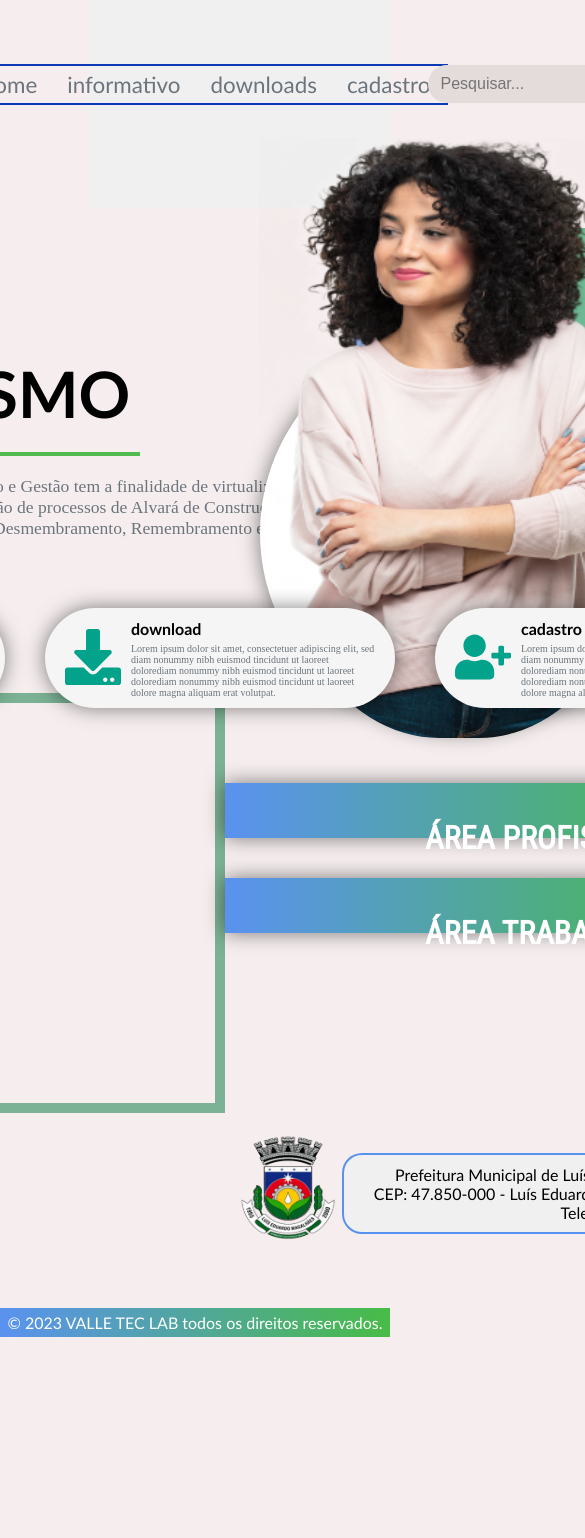
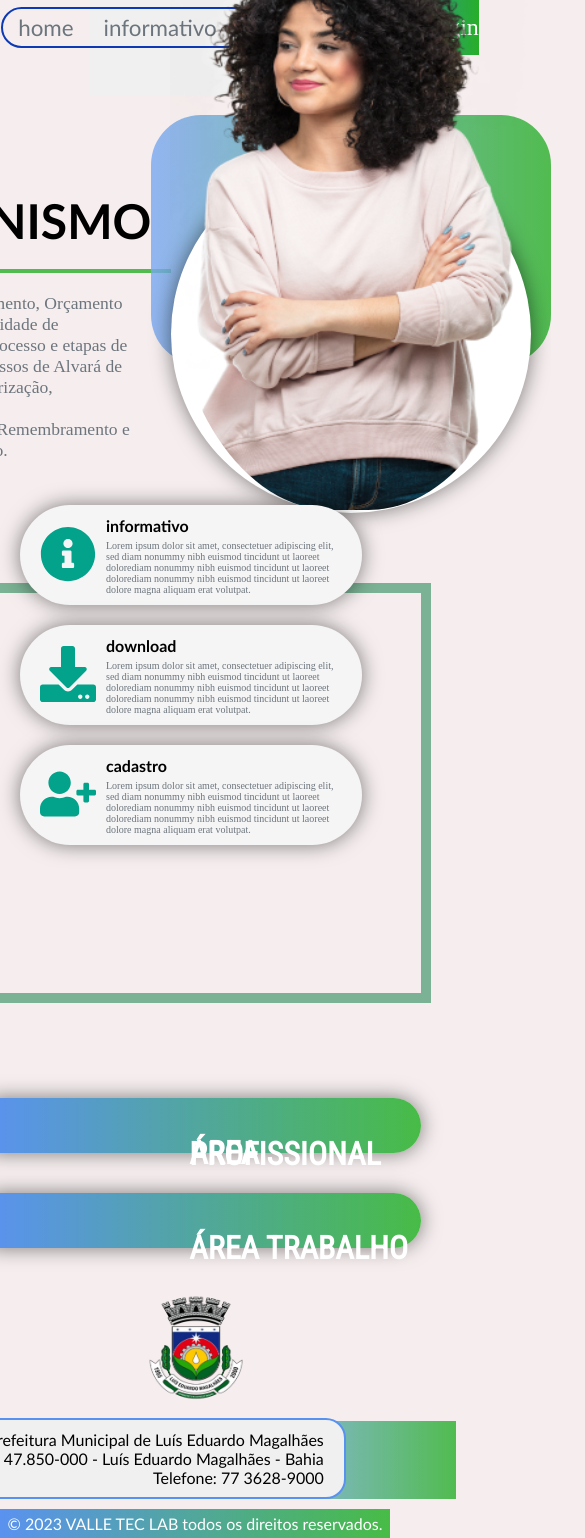
Before and after one commit to daniell0l/urbanismo-web, a React (Vite) app: page / in a window 390 px wide. Shown: the top 1538 px of the page, 585 px wide, since content can reach past the window. Before the commit the page ends 1337 px from the top, so only its background shows below. Built offline with nearby package versions, Linux system fonts and the light colour scheme; the HTML template or start-up script is replaced by a standard one.

Commit message:
feat: adicionando reposividade

```diff
--- a/src/screens/home/style.css
+++ b/src/screens/home/style.css
@@ -11,6 +11,9 @@ body {
 }
 
 main {
+  max-width: 1250px;
+  margin: 0 auto;
+  box-sizing: border-box;
   display: flex;
   flex-direction: column;
   align-items: center;
@@ -26,13 +29,15 @@ main {
 
 .logo img {
   margin-top: 0px;
-  width: 300px;
+  width: 100%;
+  max-width: 300px;
   display: inline-block;
   justify-content: start;
 }
 
 #navbar_lateral {
-  width: 500px;
+  width: 100%;
+  max-width: 500px;
   list-style-type: none;
   border: 2px solid #0d39b4;
   border-radius: 50px 0 0 50px;
@@ -66,7 +71,7 @@ main {
 }
 
 .search-bar input {
-  width: 200px;
+  width: 100%;
   border: none;
   background-color: transparent;
   outline: none;
@@ -86,7 +91,7 @@ main {
   font-family: 'Times New Roman', Times, serif;
   font-size: 1.5em;
   width: 200px;
-  margin-left:30px;
+  margin-left: 30px;
   border-radius: 50px 0 0 50px;
   padding: 10px 0 10px 10px;
   align-items: center;
@@ -127,12 +132,11 @@ main {
   width: 45%;
   margin-top: 50px;
   height: 300px;
-  float: left;
 }
 
 .paragrafo h1 {
   font-size: 4rem;
-  margin-left: 100PX;
+  margin-left: 100px;
 }
 
 .linha {
@@ -153,8 +157,8 @@ main {
   text-align: unset;
 }
 
- .modelo_png img {
-  position: relative;;
+.modelo_png img {
+  position: relative;
   width: 400px;
   height: 600px;
   margin: -195px -1px 0px;
@@ -178,7 +182,6 @@ main {
 }
 
 .bloco {
-  float: right;
   width: 400px;
   height: 250px;
   padding: 100px 120px;
@@ -198,7 +201,7 @@ main {
 .info_down_cad {
   display: flex;
   justify-content: space-between;
-  max-width: 1250px;
+  max-width: 100%;
   margin: 0 auto;
 }
 
@@ -246,9 +249,8 @@ main {
   margin-top: 5px;
 }
 
-
 .area_prof_tra {
-  margin-top: 100px;
+  margin-top: 20px;
   display: flex;
   text-align: center;
 }
@@ -345,8 +347,89 @@ main {
 
 #rodape {
   text-align: center;
-  margin-top: 50px;
+  margin-top: 10px;
   padding: 5px;
   background-image: linear-gradient(to right, rgba(51, 123, 240, 0.8), rgba(28, 175, 28, 0.8));
   color: #fff;
 }
+
+/* Estilos para telas menores */
+@media screen and (max-width: 768px) {
+  .paragrafo {
+    width: 100%;
+    margin-top: 20px;
+    height: auto;
+  }
+
+  .paragrafo h1 {
+    font-size: 3rem;
+    margin-left: 20px;
+  }
+
+  .linha {
+    margin: 20px;
+    width: 100%;
+  }
+
+  .paragrafo p {
+    margin: 0 20px;
+    width: auto;
+  }
+
+  .modelo_png img {
+    width: 100%;
+    height: 550px;
+  }
+
+  .modelo_png {
+    margin-left: 0;
+  }
+
+  .circulo {
+    width: 100%;
+    height: auto;
+    margin: 20px auto;
+  }
+
+  .bloco {
+    padding: 20px;
+    border-radius: 50px;
+  }
+
+  .info_down_cad {
+    flex-direction: column;
+  }
+
+  .info_down_cad .info_item {
+    width: 90%;
+    margin: 10px;
+  }
+
+  .info_down_cad h2 {
+    text-align: start;
+  }
+
+  .area_prof_tra {
+    flex-direction: column;
+  }
+
+  .area_prof_tra a {
+    width: 100%;
+  }
+
+  #work-area, #profissional-area {
+    transform: none;
+  }
+
+  .statistica {
+    width: 100%;
+    float: none;
+    margin: 20px auto;
+  }
+
+  .prefeitura {
+    flex-direction: column;
+    align-items: center;
+    margin-left: 0;
+  }
+}
```
